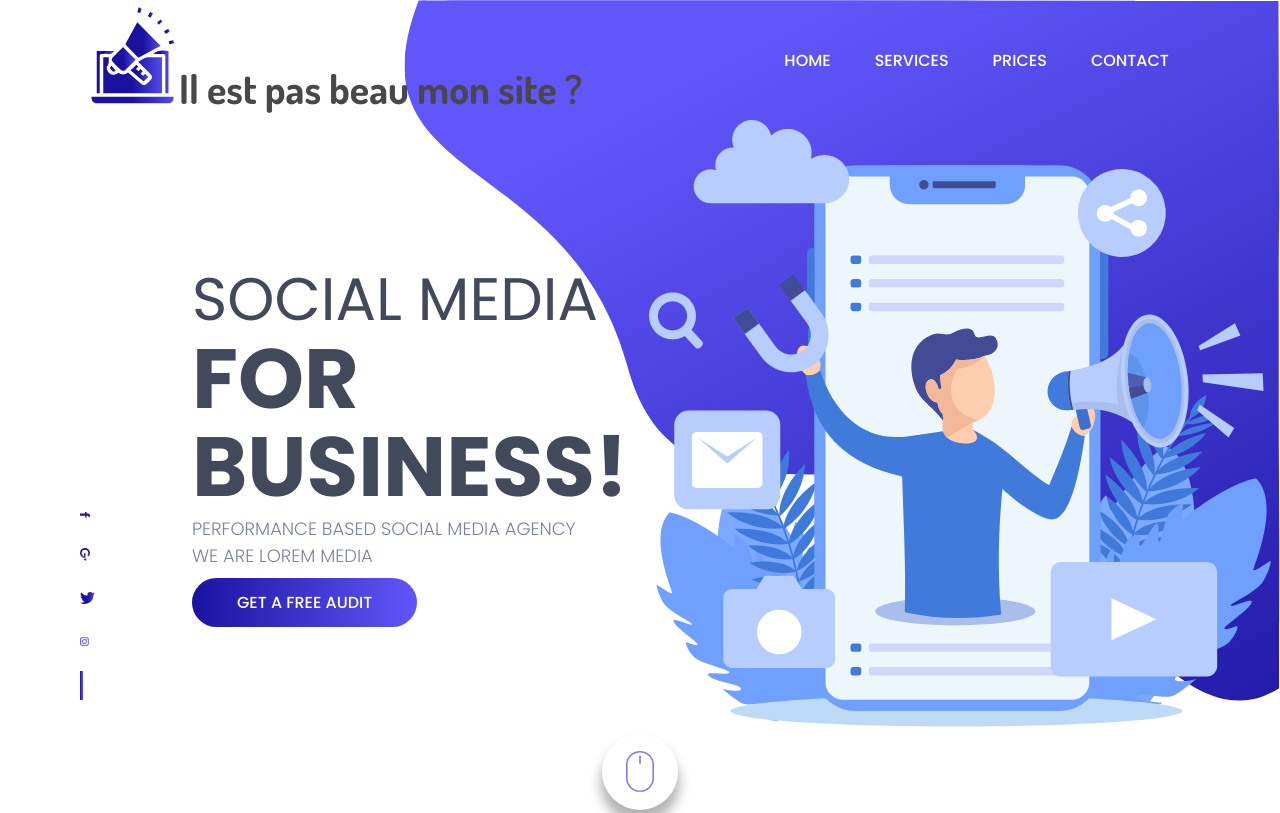
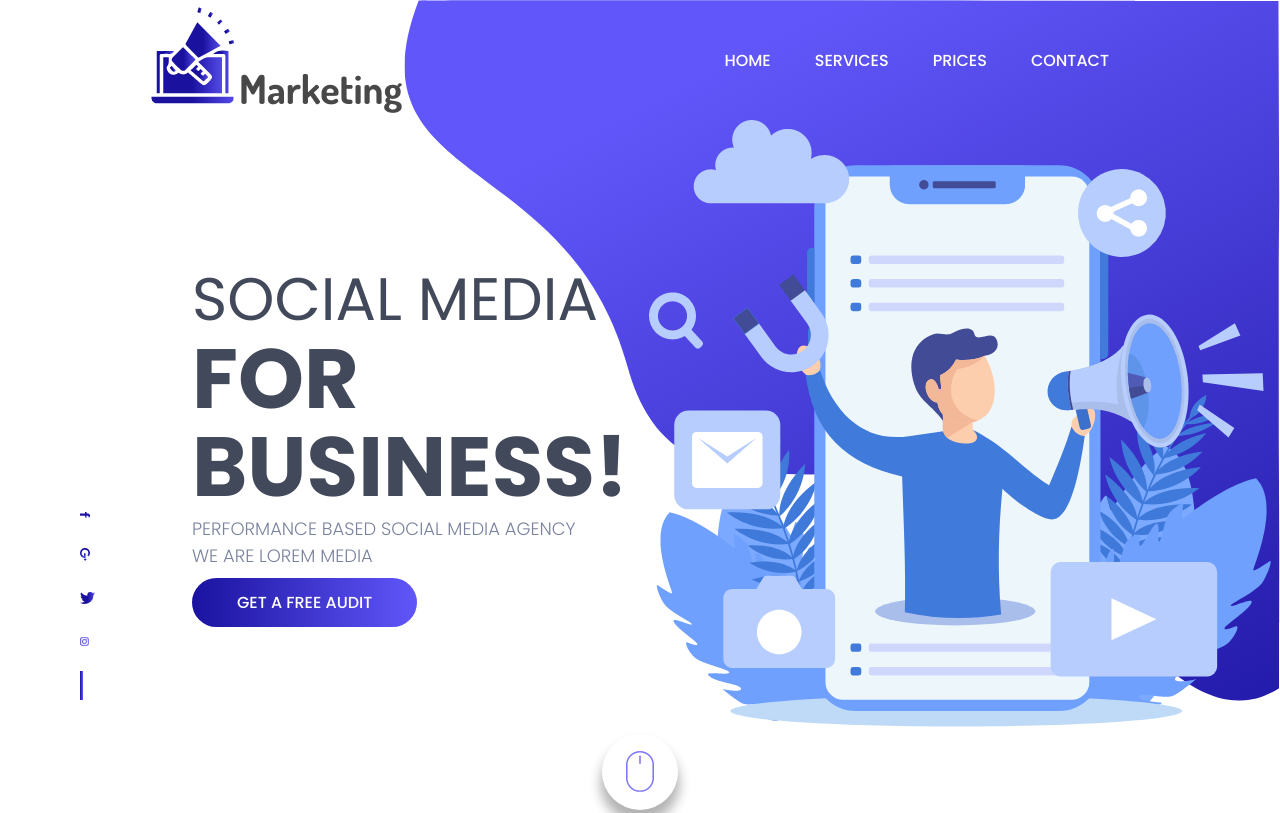
Before and after one commit to warsamefarah/ftp-vercel, a website: page index.html in a window 1280 px wide. Shown: the top 813 px of the page. Drawn offline with Linux system fonts and the light colour scheme.

Commit message:
Updated logo again

```diff
--- a/index.html
+++ b/index.html
@@ -13,7 +13,7 @@
     <header>
         <div class="logo">
             <img src="assets/img/logo.png" alt="Logo Social Media For Business">
-            <span>Il est pas beau mon site ? <br></span>
+            <span>Marketing <br></span>
         </div>
         <nav>
             <ul class="nav-items">
```
